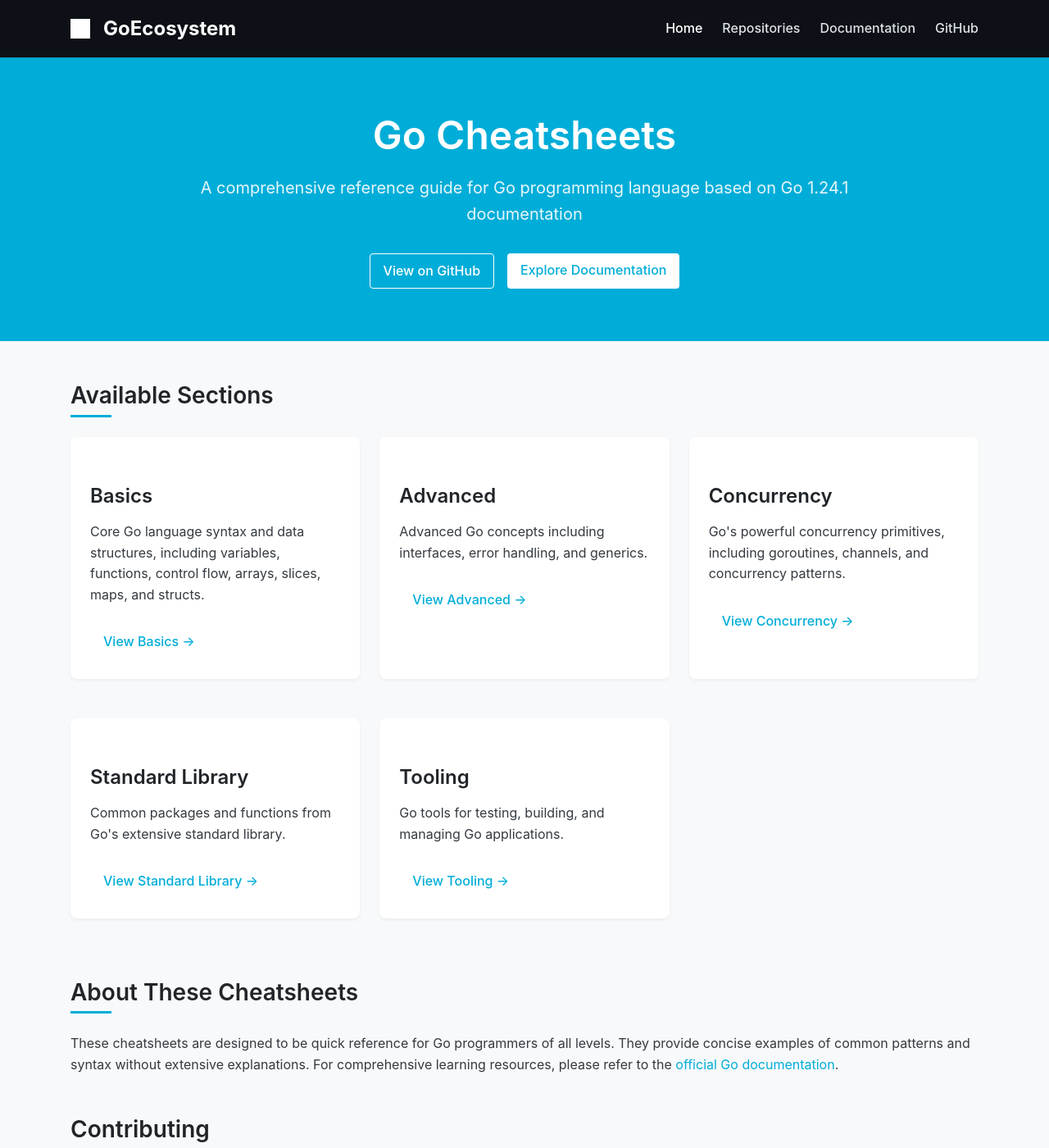
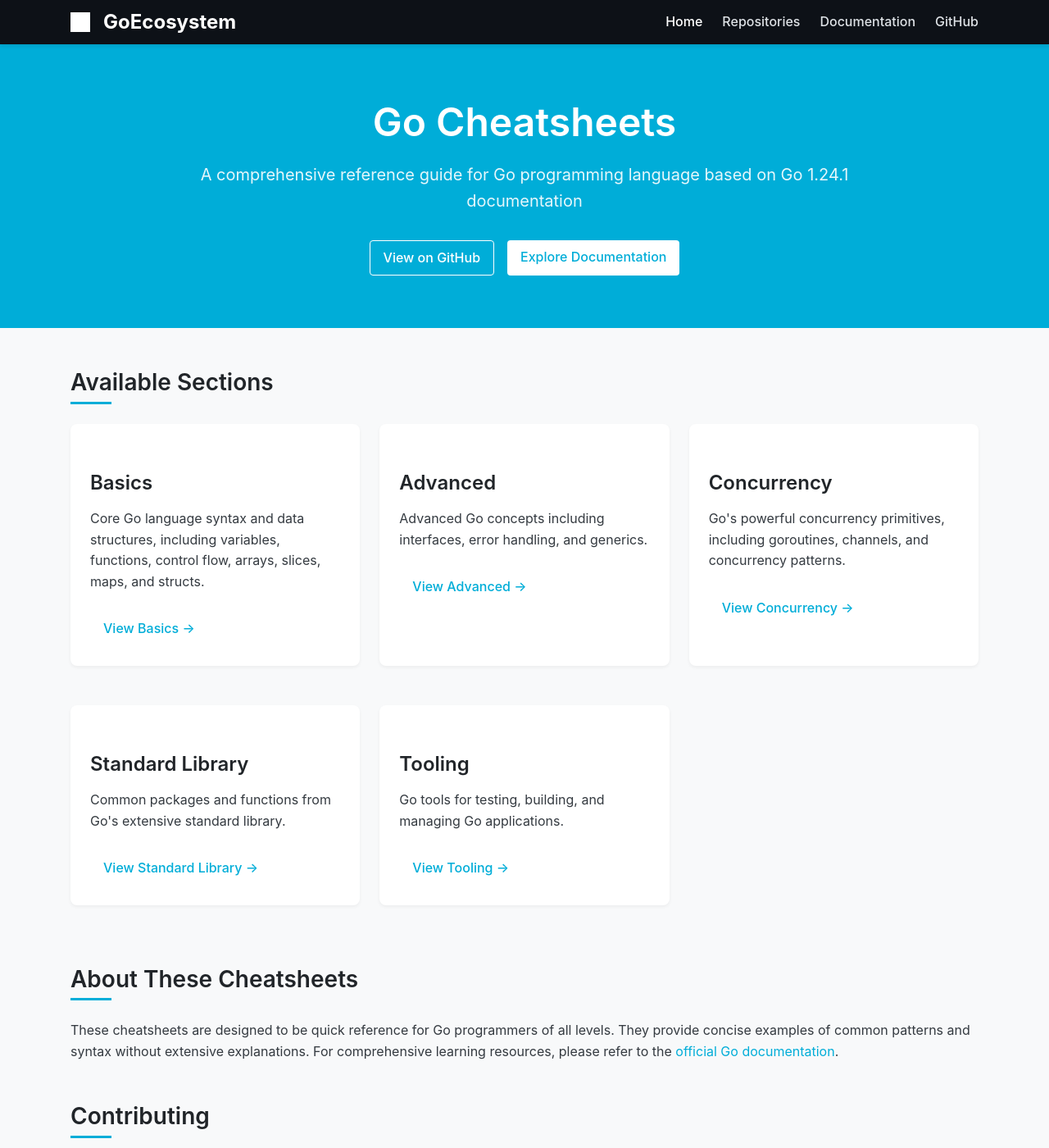
Before and after one commit to GoEcosystem/go-cheatsheets, a Jekyll site: the page built from index.md, in a window 1280 px wide and 1400 px high. Shown: the whole window at 82% size. Built offline with Jekyll 4.4.1, drawn with Linux system fonts in a browser that asks for light colours.

Commit message:
Fix navbar by making it sticky and matching GoEcosystem styling

```diff
--- a/assets/css/style.scss
+++ b/assets/css/style.scss
@@ -173,11 +173,11 @@
 /* Header */
 .site-header {
   background-color: var(--dark-color);
-  padding: 1rem 0;
+  padding: 0.5rem 0;
   position: sticky;
   top: 0;
   z-index: 100;
-  box-shadow: 0 1px 2px rgba(0, 0, 0, 0.1);
+  box-shadow: 0 2px 4px rgba(0, 0, 0, 0.1);
 }
 
 .site-header .container {
```
